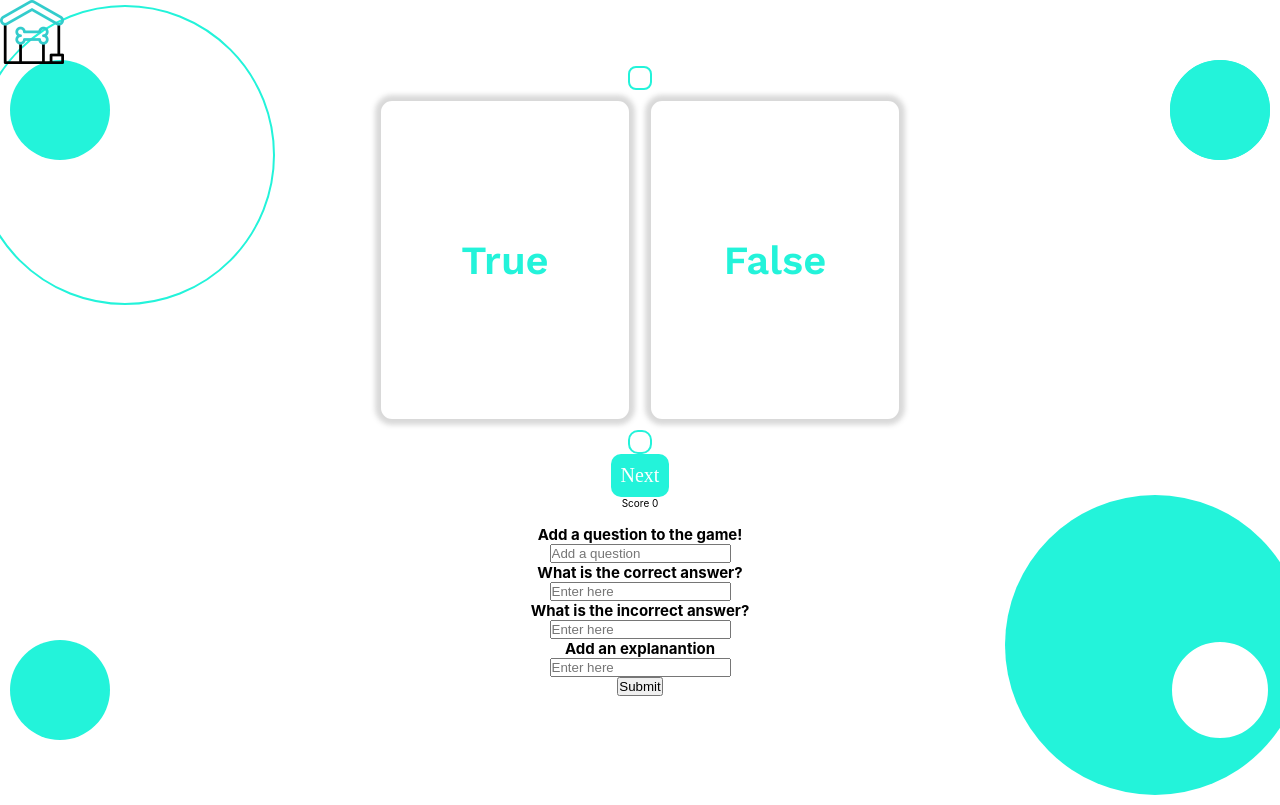
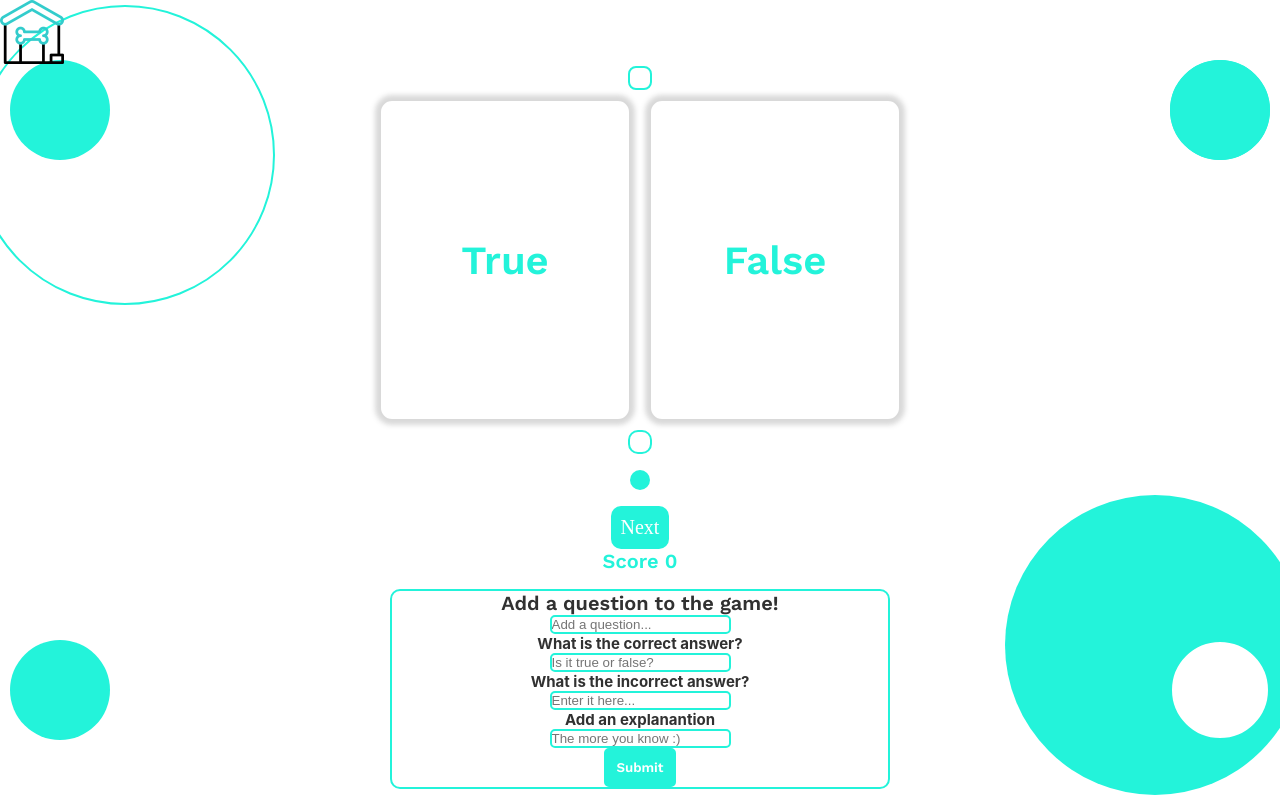
Before and after one commit to Jorfishdan/capstone, a React (Create React App) app: page /brainTeaser in a window 1280 px wide. Shown: the top 805 px of the page. Built offline with nearby package versions, Linux system fonts and the light colour scheme; no server answers; a web font is replaced by a local one.

Commit message:
edited form to be on theme

```diff
--- a/src/components/BrainTeaserCard/BrainTeaserCard.js
+++ b/src/components/BrainTeaserCard/BrainTeaserCard.js
@@ -63,12 +63,13 @@ function BrainTeaserCard() {
                     <h1 className="brainteaser__false--text">False</h1>
                 </article>
                 </div>
+                {/* <div classname="brainteaser__mini-wrapper"> */}
                 <article className="brainteaser__answer">{answer}
                 </article>
                 <p className="brainteaser__explain">{explain}</p>
                 <button className="brainteaser__next" onClick={nextHandler}>Next</button>
                 <div className="brainteaser__score">Score {score}</div>
-
+                {/* </div> */}
             </div>
         </section>
 
--- a/src/components/BrainTeaserCard/BrainTeaserCard.scss
+++ b/src/components/BrainTeaserCard/BrainTeaserCard.scss
@@ -106,7 +106,12 @@
 &__explain {
     font-family:'WorkSans';
     font-size: 2rem;
-    color: #313131;
+    color: white;
+    font-weight: 600;
+    margin:1.6rem;
+    background-color: #23F3DA;
+    padding:1rem;
+    border-radius: 1rem;
 }
 
 &__next {
@@ -116,6 +121,20 @@
     background-color: #23F3DA;
     border-radius: 1rem;
     padding:1rem;
-    border:#23F3DA;;
+    border:#23F3DA;
+
 }
+&__score {
+    font-family:'WorkSans';
+    font-size: 2rem;
+    color: #23F3DA;
+    border-radius: 1rem;
+    font-weight:600;
+
 }
+// &__mini-wrapper {
+//     border: 1px solid #23F3DA;
+//     display:flex;
+//     justify-content: center;
+// }
+}
--- a/src/components/SubmitFact/SubmitFact.js
+++ b/src/components/SubmitFact/SubmitFact.js
@@ -38,16 +38,16 @@ function SumbitFact() {
     return (
         <form onSumbit={handleSubmit} ref={formRef} className="form__submit">
             <h2 className="form__add-question">Add a question to the game!</h2>
-            <input type="text" className="form__input" name="question" placeholder="Add a question"></input>
+            <input type="text" className="form__input" name="question" placeholder="Add a question..."></input>
 
             <h2 className="form__add-answer">What is the correct answer?</h2>
-            <input className="form__answer" type="text" name="answer" placeholder="Enter here"></input>
+            <input className="form__answer" type="text" name="answer" placeholder="Is it true or false?"></input>
 
             <h2 className="form__add-incorrect">What is the incorrect answer?</h2>
-            <input className="form__incorrect" type="text" name="incorrect" placeholder="Enter here"></input>
+            <input className="form__incorrect" type="text" name="incorrect" placeholder="Enter it here..."></input>
 
             <h2 className="form__add-explain">Add an explanantion</h2>
-            <input className="form__explain" type="text" name="explain" placeholder="Enter here"></input>
+            <input className="form__explain" type="text" name="explain" placeholder="The more you know :)"></input>
 
             <button className="form__button" onClick={handleSubmit} >Submit</button>
 
--- a/src/components/SubmitFact/SubmitFact.scss
+++ b/src/components/SubmitFact/SubmitFact.scss
@@ -4,10 +4,35 @@
 @use "../../styles/partials/variables" as *;
 
 .form {
+
     &__submit {
         display:flex;
         flex-direction: column;
         align-items: center;
-        margin:1.6rem;
+        margin:1.6rem 0;
+        border: 2px solid #23F3DA;
+        width: 50rem;
+        border-radius: 1rem;
+        color: #313131;
+    }
+    &__add-question {
+        font-family: 'WorkSans';
+        font-size: 2rem;
+        color: #313131;
+    }
+    &__input, &__answer, &__incorrect,&__explain {
+        border-radius: 0.5rem;
+        border: 2px solid #23F3DA;
+    }
+
+    &__button {
+        background-color:#23F3DA;
+        border: 2px solid #23F3DA;
+        border-radius: 0.5rem;
+        color:white;
+        font-weight: 600;
+        font-family: 'WorkSans';
+        padding:1rem;
+
     }
 }
--- a/src/pages/BrainTeaser/BrainTeaser.js
+++ b/src/pages/BrainTeaser/BrainTeaser.js
@@ -21,8 +21,10 @@ function BrainTeaser() {
             <div className="brainteaser__cardE"></div>
             <div className="brainteaser__cardF"></div>
             <div className="brainteaser__cardG"></div>
+            <div className="brainteaser__wrapper">
         <BrainTeaserCard />
         <SubmitFact />
+        </div>
         </section>
         </>
 
```
